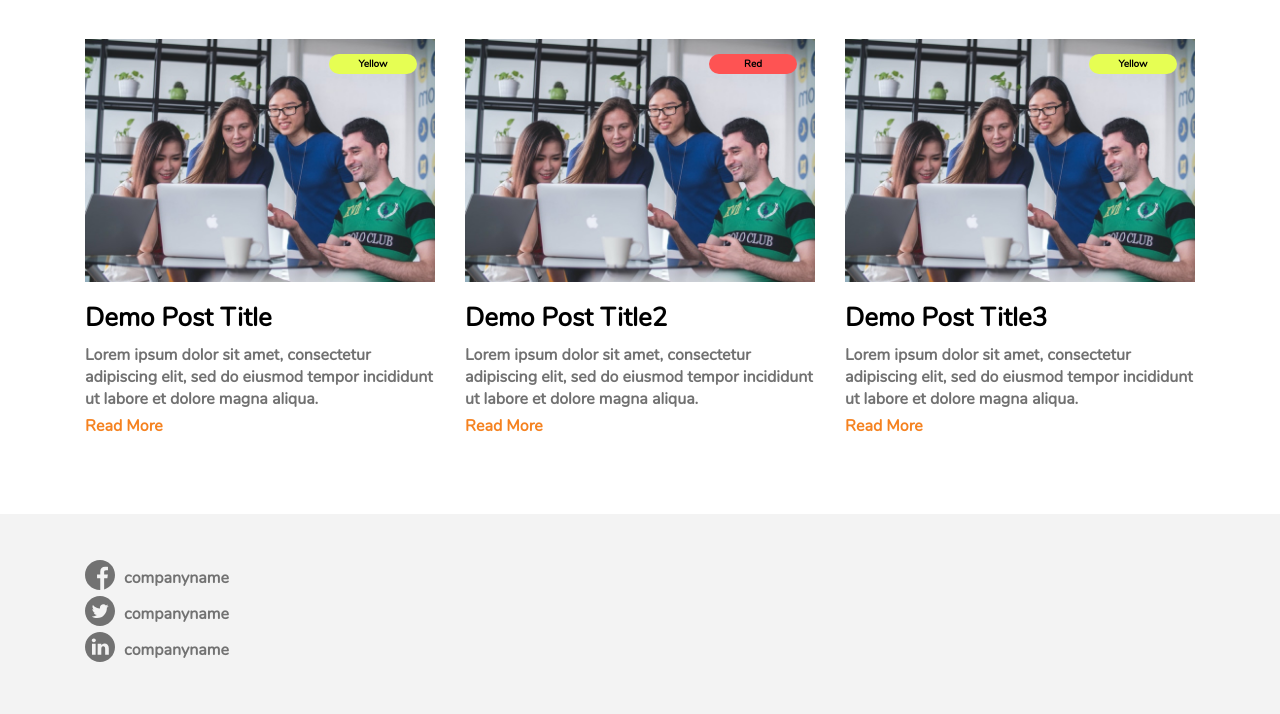
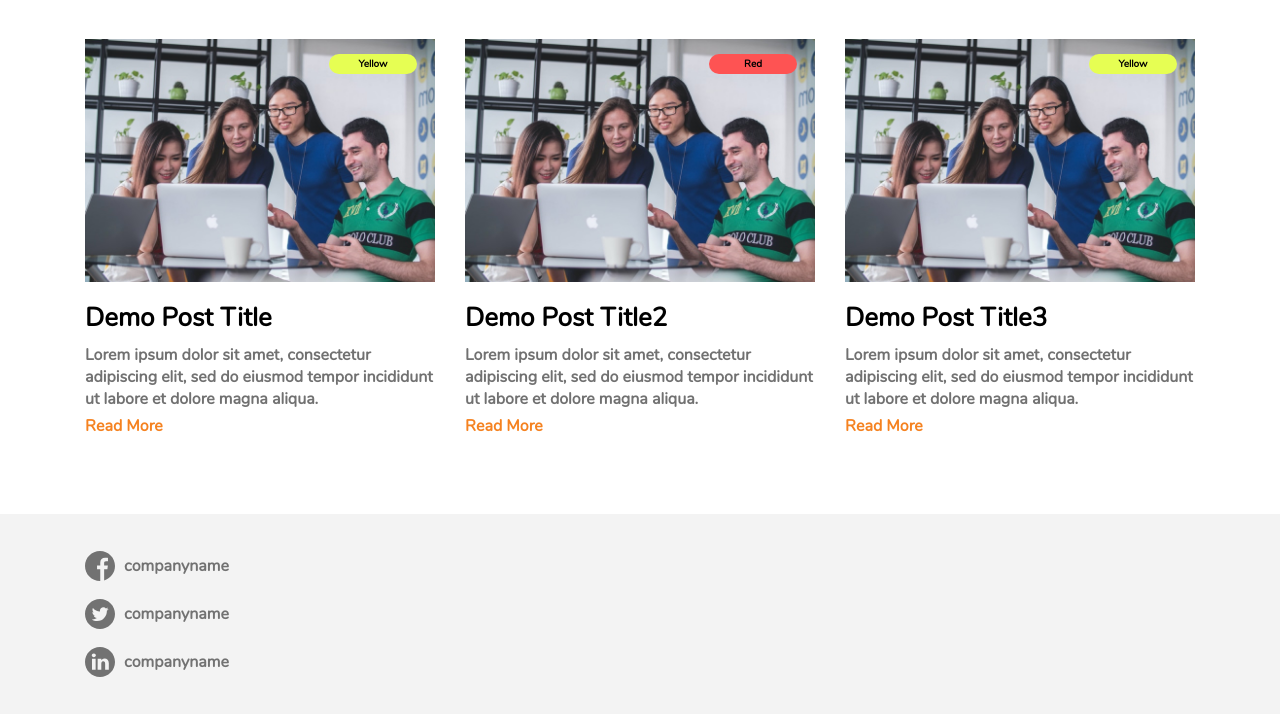
Before and after one commit to MultyPony/decent-test, a plain HTML site: page index.html in a window 1280 px wide. Shown: the part 120-834 px from the top of the page. Drawn offline with Linux system fonts and the light colour scheme.

Commit message:
Add socials block

```diff
--- a/css/main.css
+++ b/css/main.css
@@ -126,6 +126,15 @@ body {
   background: #F3F3F3;
 }
 
+.footer .container {
+  display: flex;
+  justify-content: center;
+}
+
+.socials__item {
+  margin-bottom: 18px;
+}
+
 .socials__link {
   display: flex;
   align-items: center;
@@ -133,22 +142,25 @@ body {
   color: #727272;
 }
 
-.socials__link::before {
-  margin-right: 9px;
+.socials__item:last-child {
+  margin-bottom: 0;
 }
 
-.facebook::before {
-  content: url('../img/facebook-icon.svg');
+.socials__link-text {
+  margin-left: 9px;
 }
 
-.twitter::before {
-  content: url('../img/twitter-icon.svg');
+.socials__link:hover .facebook{
+  fill: #1877f2;
 }
 
-.linkedin::before {
-  content: url('../img/linkedin-icon.svg');
+.socials__link:hover .twitter{
+  fill: #1da1f2;
 }
 
+.socials__link:hover .linkedin{
+  fill: #006097;
+}
 
 @media (min-width: 576px) {
   .header__wrap {
@@ -214,6 +226,9 @@ body {
     margin-top: 77px;
   }
 
+  .footer .container {
+    display: block;
+  }
 }
 
 @media (min-width: 992px) {
@@ -221,7 +236,3 @@ body {
     margin-bottom: 59px;
   }
 }
-
-@media (min-width: 1200px) {
-
-}
--- a/index.html
+++ b/index.html
@@ -68,13 +68,28 @@
         <section class="footer__socials">
           <ul class="socials list">
             <li class="socials__item">
-              <a class="socials__link  link facebook" href="#">companyname</a>
+              <a class="socials__link  link" href="#">
+                <svg width="30" height="30" viewBox="0 0 30 30" fill="none" xmlns="http://www.w3.org/2000/svg">
+                  <path class="facebook" d="M30 15C30 6.71484 23.2852 0 15 0C6.71484 0 0 6.71484 0 15C0 23.2852 6.71484 30 15 30C15.0879 30 15.1758 30 15.2637 29.9941V18.3223H12.041V14.5664H15.2637V11.8008C15.2637 8.5957 17.2207 6.84961 20.0801 6.84961C21.4512 6.84961 22.6289 6.94922 22.9688 6.99609V10.3477H21C19.4473 10.3477 19.1426 11.0859 19.1426 12.1699V14.5605H22.8633L22.377 18.3164H19.1426V29.4199C25.4121 27.6211 30 21.8496 30 15Z" fill="#727272"/>
+                </svg>
+                <span class="socials__link-text">companyname</span>
+              </a>
             </li>
             <li class="socials__item">
-              <a class="socials__link  link twitter" href="#">companyname</a>
+              <a class="socials__link  link" href="#">
+                <svg width="30" height="30" viewBox="0 0 30 30" fill="none" xmlns="http://www.w3.org/2000/svg">
+                  <path class="twitter" d="M15 0C6.717 0 0 6.717 0 15C0 23.283 6.717 30 15 30C23.283 30 30 23.283 30 15C30 6.717 23.283 0 15 0ZM21.8488 11.6954C21.8555 11.843 21.8587 11.9913 21.8587 12.1404C21.8587 16.6898 18.3957 21.936 12.0628 21.9363H12.063H12.0628C10.1184 21.9363 8.3091 21.3663 6.78543 20.3897C7.05482 20.4215 7.32903 20.4373 7.60666 20.4373C9.21982 20.4373 10.7043 19.8871 11.8829 18.9635C10.3757 18.9356 9.10492 17.9402 8.66638 16.5722C8.87627 16.6125 9.0921 16.6344 9.31343 16.6344C9.62769 16.6344 9.9321 16.5921 10.2214 16.5131C8.64601 16.1977 7.45926 14.8055 7.45926 13.1383C7.45926 13.1227 7.45926 13.1087 7.45972 13.0943C7.92366 13.3523 8.45421 13.5075 9.01909 13.5249C8.09464 12.908 7.48695 11.8536 7.48695 10.659C7.48695 10.0282 7.65747 9.43726 7.95319 8.92845C9.65103 11.0117 12.1884 12.3818 15.0499 12.5258C14.9908 12.2736 14.9604 12.0108 14.9604 11.7407C14.9604 9.84009 16.5024 8.29811 18.4037 8.29811C19.3941 8.29811 20.2885 8.71674 20.9168 9.38599C21.7012 9.23126 22.4377 8.9447 23.1031 8.55034C22.8456 9.35394 22.3 10.0282 21.5891 10.4546C22.2855 10.3713 22.9493 10.1866 23.5661 9.91241C23.1054 10.603 22.5211 11.2095 21.8488 11.6954Z" fill="#727272"/>
+                </svg>
+                <span class="socials__link-text">companyname</span>
+              </a>
             </li>
             <li class="socials__item">
-              <a class="socials__link  link linkedin" href="#">companyname</a>
+              <a class="socials__link  link" href="#">
+                <svg width="30" height="30" viewBox="0 0 30 30" fill="none" xmlns="http://www.w3.org/2000/svg">
+                  <path class="linkedin" d="M15 0C6.717 0 0 6.717 0 15C0 23.283 6.717 30 15 30C23.283 30 30 23.283 30 15C30 6.717 23.283 0 15 0ZM10.6412 22.6758H6.98799V11.6851H10.6412V22.6758ZM8.8147 10.1843H8.79089C7.565 10.1843 6.77216 9.34044 6.77216 8.28575C6.77216 7.20726 7.58926 6.38672 8.83896 6.38672C10.0887 6.38672 10.8577 7.20726 10.8815 8.28575C10.8815 9.34044 10.0887 10.1843 8.8147 10.1843ZM23.8138 22.6758H20.1611V16.796C20.1611 15.3184 19.6321 14.3106 18.3103 14.3106C17.3012 14.3106 16.7001 14.9904 16.436 15.6466C16.3394 15.8814 16.3158 16.2096 16.3158 16.5381V22.6758H12.6629C12.6629 22.6758 12.7107 12.7162 12.6629 11.6851H16.3158V13.2413C16.8013 12.4924 17.6699 11.4272 19.6081 11.4272C22.0116 11.4272 23.8138 12.998 23.8138 16.3737V22.6758Z" fill="#727272"/>
+                </svg>
+                <span class="socials__link-text">companyname</span>
+              </a>
             </li>
           </ul>
         </section>
```
